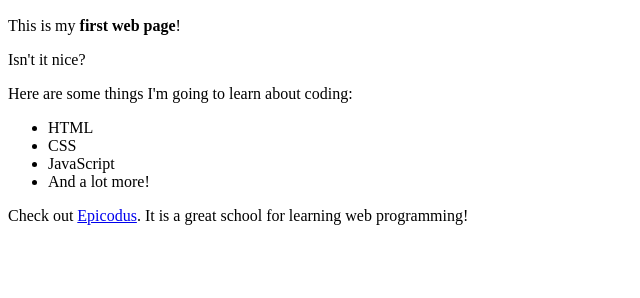
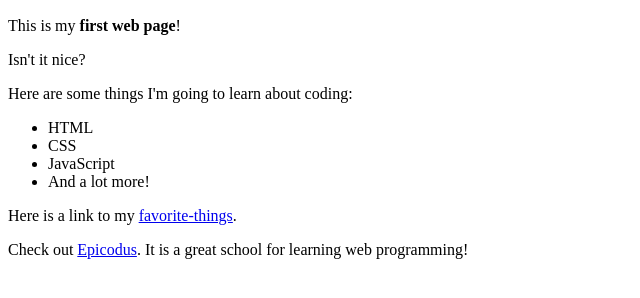
Before and after one commit to RosemaryOjwang/my-first-webpage, a plain HTML site: page my-first-webpage.html in a window 1280 px wide. Shown: the part 110-408 px from the top of the page, without its empty margins (0-640 px from the left). Drawn offline with Linux system fonts and the light colour scheme.

Commit message:
add link to favorite-things.html

```diff
--- a/my-first-webpage.html
+++ b/my-first-webpage.html
@@ -17,6 +17,7 @@
     <li>JavaScript</li>
     <li>And a lot more!</li>
   </ul>
+  <p>Here is a link to my <a href="favorite-things.html">favorite-things</a>.</p>
   <p>Check out <a href="http://www.epicodus.com/">Epicodus</a>. It is a great school for learning web programming!</p>
 </body>
 </html>
```
